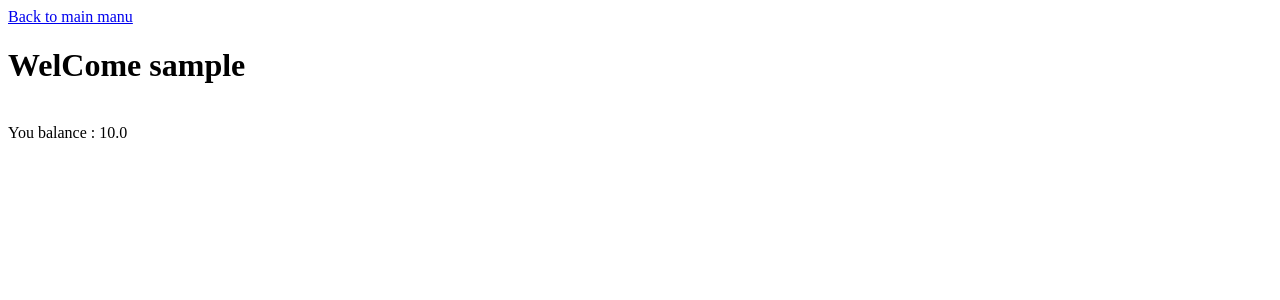
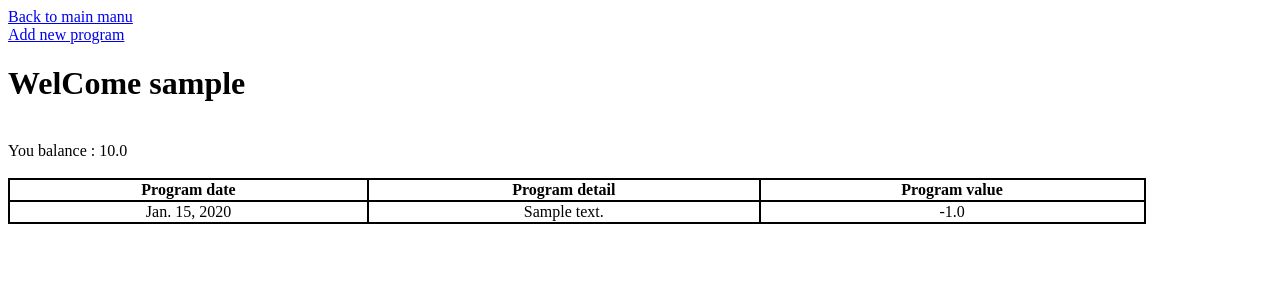
Before and after one commit to poklonas/tutorial, a Django app: page /ledger/1/user_detail/ in a window 1280 px wide. Shown: the top 300 px of the page. Run offline with Django 3.2, Linux system fonts and the light colour scheme; tables that the repository leaves empty hold one stand-in row (values such as "Sample post").

Commit message:
Step 5 : Add program and show in table

```diff
--- a/ledger/models.py
+++ b/ledger/models.py
@@ -12,6 +12,9 @@ class User(models.Model):
     def __str__(self):
         return self.user_name
 
+    def update_balance(self, value):
+        self.balance += int(value)
+
 class Program(models.Model):
     user = models.ForeignKey(User, on_delete=models.CASCADE)
     detail = models.CharField(max_length=100)
--- a/ledger/templates/ledger/user_detail.html
+++ b/ledger/templates/ledger/user_detail.html
@@ -1,11 +1,54 @@
 <head>
+<style>
+    table{
+        width:90%;
+        border: 2px solid black;
+        border-collapse: collapse;
+    }
+    td,th{
+        text-align:center;
+        border: 2px solid black;
+     }
+
+</style>
+
+
 </head>
 
 <body>
 <a href="{% url 'ledger:index' %}">Back to main manu</a><br>
 
+<a href="{% url 'ledger:add_prog_page' pk=user.id %}">Add new program </a><br>
+
 <h1>WelCome {{user.user_name}}</h1><br>
 
 You balance : {{user.balance}} <br>
 
+<br>
+{% if user.program_set.all %}
+    <table>
+    	<tr>
+			<th>Program date</th>
+			<th>Program detail</th>
+			<th>Program value</th>
+		</tr>
+	{% for prog in user.program_set.all %}
+            {% if prog.type_of_programe == 'I' %}
+            <tr>
+                <td>{{prog.date}}</td>
+                <td>{{prog.detail}}</td>
+                <td>{{prog.value}}</td>
+            </tr>
+            {% else %}
+            <tr>
+                <td>{{prog.date}}</td>
+                <td>{{prog.detail}}</td>
+                <td>-{{prog.value}}</td>
+            </tr>
+            {% endif %}
+        </tr>
+	{% endfor %}
+{% endif %}
+</table>
+
 </body>
--- a/ledger/urls.py
+++ b/ledger/urls.py
@@ -5,7 +5,13 @@ from . import views
 app_name = 'ledger'
 urlpatterns = [
     url(r'^$', views.IndexView.as_view(), name='index'),
-    url(r'^/add_user_page/$', views.add_user_page, name='add_user_page'),
-    url(r'^/add_user/$', views.add_user, name='add_user'),
+
+    # step 4
+    url(r'^add_user_page/$', views.add_user_page, name='add_user_page'),
+    url(r'^add_user/$', views.add_user, name='add_user'),
     url(r'^(?P<pk>[0-9]+)/user_detail/$', views.UserDetailView.as_view(), name='detail'),
+
+    # step 5
+    url(r'^(?P<pk>[0-9]+)/add_prog_page/$', views.add_program_page.as_view(), name='add_prog_page'),
+    url(r'^(?P<pk>[0-9]+)/add_prog/$', views.add_prog, name='add_prog'),
 ]
--- a/ledger/views.py
+++ b/ledger/views.py
@@ -16,6 +16,11 @@ class UserDetailView(generic.DetailView):
     context_object_name = 'user'
     template_name = 'ledger/user_detail.html'
 
+class add_program_page(generic.DetailView):
+    model = User
+    context_object_name = 'user'
+    template_name = 'ledger/add_program_page.html'
+
 def add_user_page(request):
     return render(request, 'ledger/add_user_page.html')
 
@@ -24,3 +29,25 @@ def add_user(request):
     new_user = User(user_name=input_name, founded=timezone.now())
     new_user.save()
     return HttpResponseRedirect(reverse('ledger:index'))
+
+def add_prog(request, pk):
+    prog_detail = request.POST.get('detail')
+    prog_val = request.POST.get('value')
+    prog_date = request.POST.get('date')
+    prog_for = request.POST.get('for')
+    if(prog_for == 'E'):
+        update_balance(-int(prog_val), pk)
+    else:
+        update_balance(int(prog_val), pk)
+    user = User.objects.get(pk=pk)
+    user.program_set.create( detail=prog_detail,
+                             value=prog_val,
+                             date=prog_date,
+                             type_of_programe=prog_for,)
+    user.save()
+    return HttpResponseRedirect(reverse('ledger:detail', args=[pk]))
+
+def update_balance(value, user_id):
+    user = User.objects.get(pk=user_id)
+    user.update_balance(value)
+    user.save()
```
Also changed, not shown: ledger/templates/ledger/add_program_page.html (added, +33 -0 lines).
